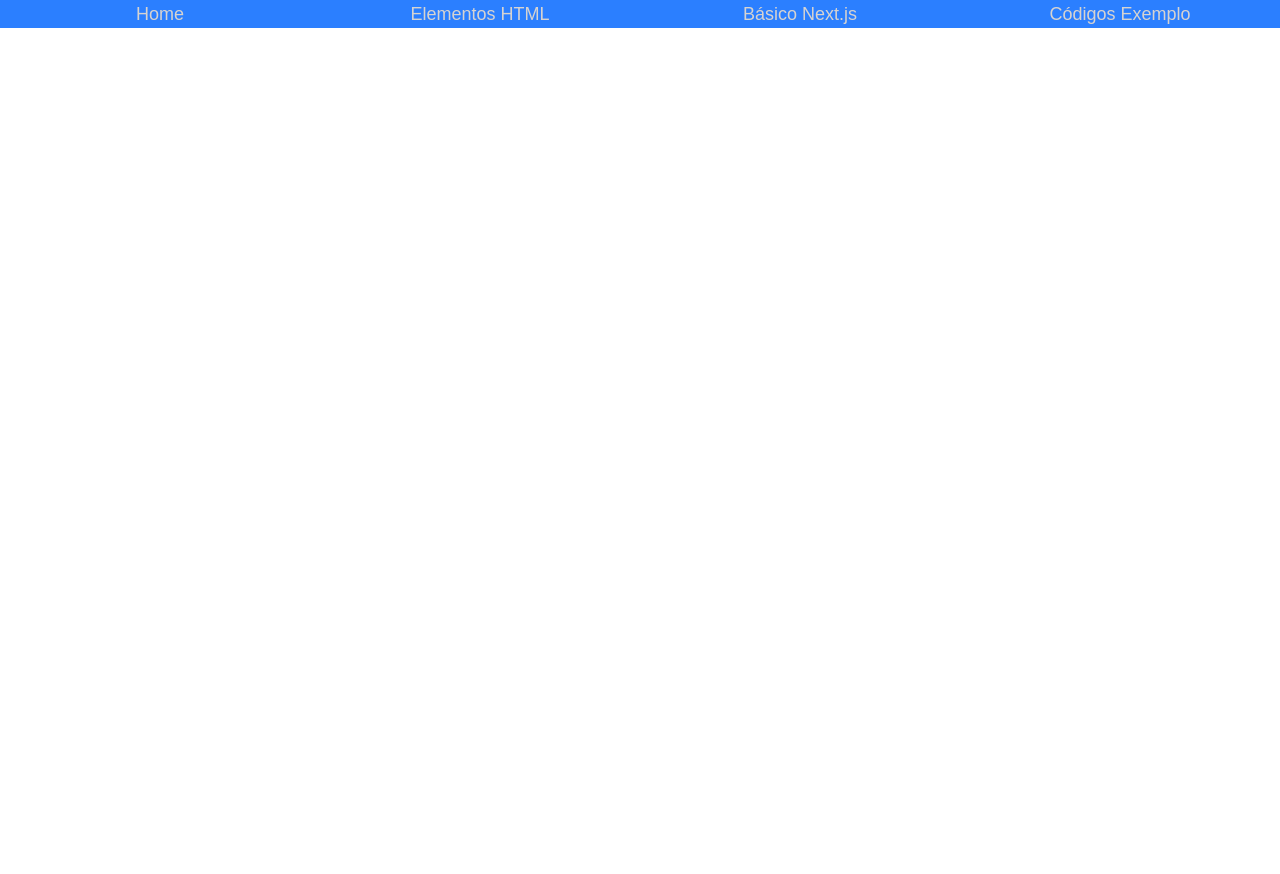
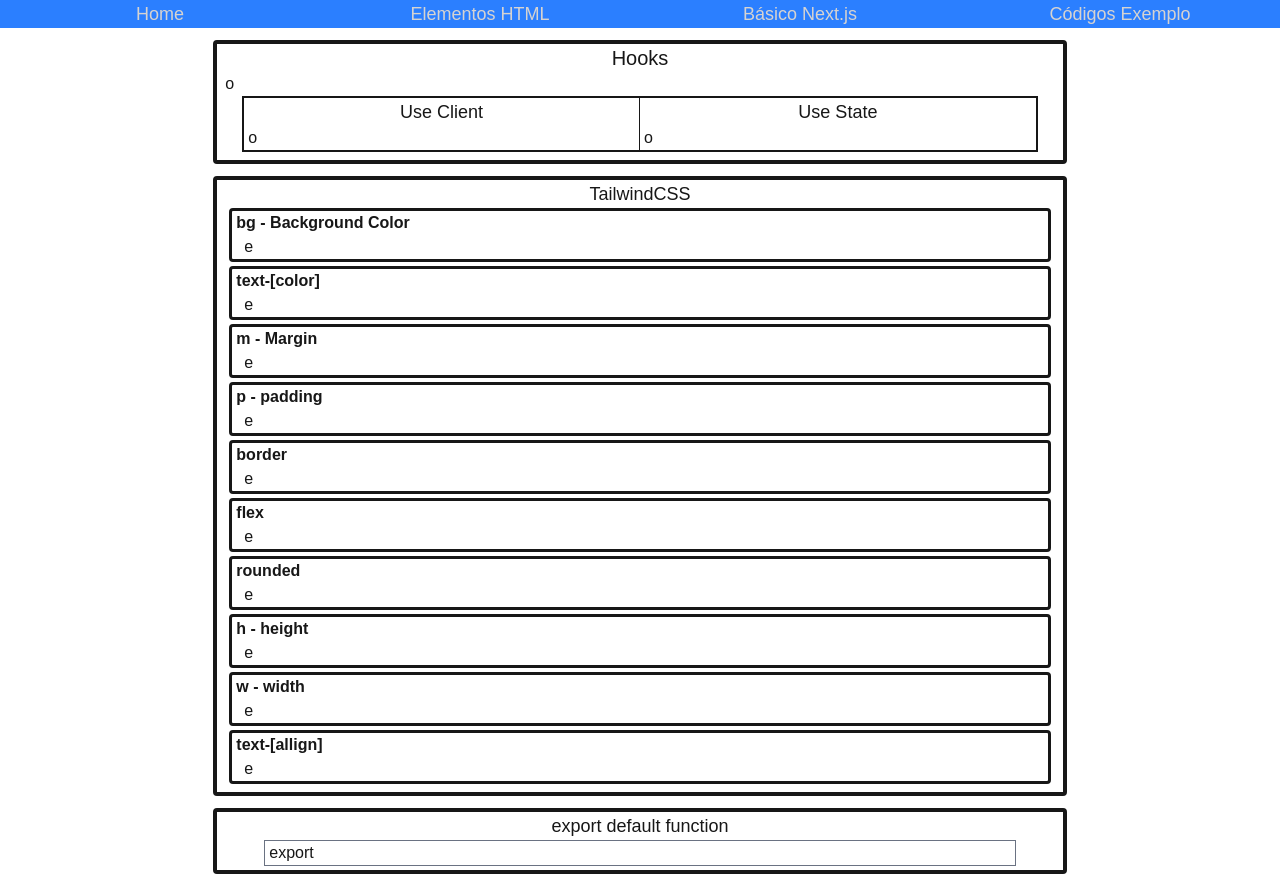
Before and after one commit to GFB-code/ProgWeb-2trim, a Next.js app: page /pages/BaseNextjs in a window 1280 px wide. Before the commit the page ends 800 px from the top, so only its background shows below. Built offline with nearby package versions, Linux system fonts and the light colour scheme.

Commit message:
feito o esqueleto da página BaseNextjs, bastando apenas preencher as áreas com conteúdo

```diff
--- a/src/app/pages/BaseNextjs/page.tsx
+++ b/src/app/pages/BaseNextjs/page.tsx
@@ -1,7 +1,91 @@
 export default function BaseNextjs(){
     return(
         <div>
+            <main className="flex flex-col gap-3 mx-auto my-3 max-w-2/3">
+                <div className="border-4 rounded ">{/*div dos hooks*/}
+                    <header className="text-center text-xl">Hooks</header>
+                    <section className="pl-2"> {/*seção da contextualização*/}
+                        <p>o</p>
+                    </section>
+                    <div className="border-2 grid grid-cols-2 max-w-16/17 mx-auto mb-2">{/*div do use client e useState*/}
+                        <div className="border-r-1"> {/*div do use client*/}
+                            <header className="text-lg text-center">Use Client</header>
+                            <main className="px-1">
+                                o
+                            </main>
+                        </div>
+                        <div>{/*div do useState*/}
+                            <header className="text-lg text-center">Use State</header>
+                            <main className="px-1">
+                                o
+                            </main>
+                        </div>
+                    </div>
+                </div>
+                <div className="border-4 rounded">{/*div do TailwindCSS*/}
+                    <header className="text-center text-lg">TailwindCSS</header>
+                    <main className="mx-3 mb-2 flex flex-col gap-1">{/*região onde fica os elementos*/}
+                        <div className="border-3 rounded pl-1">{/*div do background color*/}
+                        <h1 className="font-bold">bg - Background Color</h1>
+                        <p className="first-letter:pl-2">e</p>
+                        </div>
 
+                        <div className="border-3 rounded pl-1">{/*div do text-color*/}
+                        <h1 className="font-bold">text-[color]</h1>
+                        <p className="first-letter:pl-2">e</p>
+                        </div>
+
+                        <div className="border-3 rounded pl-1">{/*div do margin*/}
+                        <h1 className="font-bold">m - Margin</h1>
+                        <p className="first-letter:pl-2">e</p>
+                        </div>
+
+                        <div className="border-3 rounded pl-1">{/*div do padding*/}
+                        <h1 className="font-bold">p - padding</h1>
+                        <p className="first-letter:pl-2">e</p>
+                        </div>
+
+                        <div className="border-3 rounded pl-1">{/*div da border*/}
+                        <h1 className="font-bold">border</h1>
+                        <p className="first-letter:pl-2">e</p>
+                        </div>
+
+                        <div className="border-3 rounded pl-1">{/*div do flex*/}
+                        <h1 className="font-bold">flex</h1>
+                        <p className="first-letter:pl-2">e</p>
+                        </div>
+
+                        <div className="border-3 rounded pl-1">{/*div do rounded*/}
+                        <h1 className="font-bold">rounded</h1>
+                        <p className="first-letter:pl-2">e</p>
+                        </div>
+
+                        <div className="border-3 rounded pl-1">{/*div da altura*/}
+                        <h1 className="font-bold">h - height</h1>
+                        <p className="first-letter:pl-2">e</p>
+                        </div>
+
+                        <div className="border-3 rounded pl-1">{/*div da largura*/}
+                        <h1 className="font-bold">w - width</h1>
+                        <p className="first-letter:pl-2">e</p>
+                        </div>
+
+                        <div className="border-3 rounded pl-1">{/*div do text-allign*/}
+                        <h1 className="font-bold">text-[allign]</h1>
+                        <p className="first-letter:pl-2">e</p>
+                        </div>
+                    </main>
+
+                </div>
+                <div className="border-4 rounded">
+                    <header className="text-center text-lg">export default function</header>
+                    <main className="max-w-8/9 mx-auto">
+                        <div className="border border-gray-500 pl-1 mb-1">
+                            <p>export</p>
+                        </div>
+                    </main>
+                </div>
+            </main>
         </div>
     )
 }
--- a/src/app/pages/ElementosHTML/page.tsx
+++ b/src/app/pages/ElementosHTML/page.tsx
@@ -3,6 +3,7 @@ export default function ElementosHTML(){
         <div>
             <header className="text-3xl text-center font-extrabold mb-4 mt-2">Elementos HTML</header>
             <main className="flex flex-col gap-2 mx-3">
+                {/*TAGS HTML*/}
                 <section>
                     <header className="text-2xl font-bold mb-2">Tags HTML:</header>
                     <p>Tags básicas do html, essenciais para a criação e estruturação de uma página web simples.
```
Also changed, not shown: 2 other files (tests, documents, lock files or other folders).
